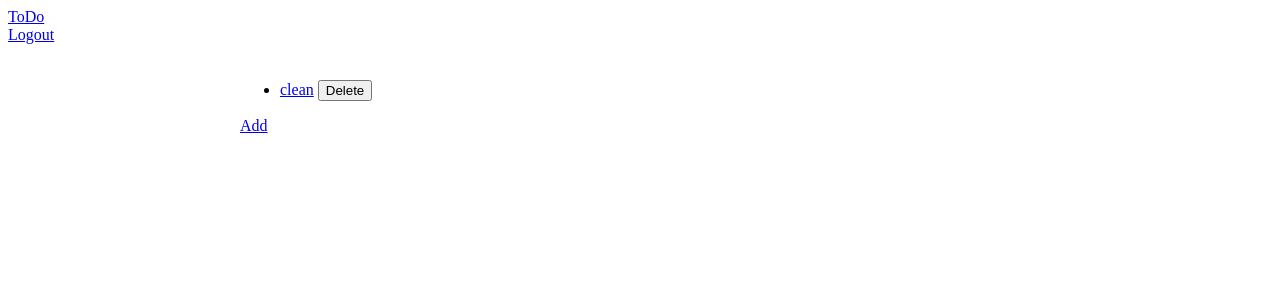
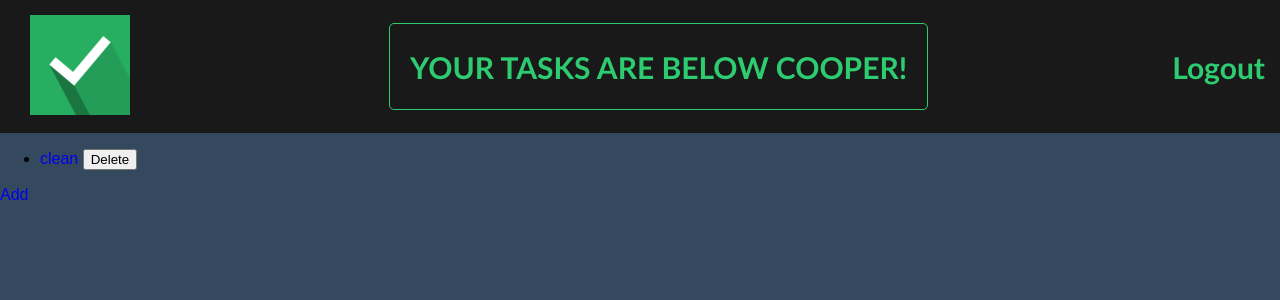
Before and after one commit to cooperWWrachow/ToDo-App-Django, a Django app: page / in a window 1280 px wide. Shown: the top 300 px of the page. Run offline with Django 4.2, Linux system fonts and the light colour scheme; a user stored in the database is signed in; data comes from the database, SQL or seed files in the repository; both versions use the stored data as it was after the commit.

Commit message:
Register, navbar
Updated register page along with navbar inside of main.html

```diff
--- a/Todo App/myapp/todo/static/todo/style.css
+++ b/Todo App/myapp/todo/static/todo/style.css
@@ -1,5 +1,58 @@
-.container {
-    max-width: 800px; /* Adjust max-width as needed */
-    margin: 0 auto;
-    padding: 20px;
+/* Main/Navbar */
+
+*{
+    text-decoration: none;
 }
+
+body {
+    margin: 0;
+    padding: 0;
+    font-family: sans-serif;
+    background: #34495e;
+}
+
+.navbar{
+    background: #191919;
+    font-family: calibri;
+    padding-right: 15px;
+    padding-left: 15px;
+}
+
+.navdiv{
+    display: flex;
+    align-items: center;
+    justify-content: space-between;
+}
+
+.logo a img{
+    width: 100px;
+    height: 100px;
+    padding: 15px;
+}
+
+.welcome{
+    border: 1px solid #2ecc71;
+    border-radius: 5px;
+    align-content: center;
+}
+
+.welcome h2{
+    color: #2ecc71;
+    text-transform: uppercase;
+    font-weight: 600;
+    font-size: 30px;
+    padding-left: 20px;
+    padding-right: 20px;
+}
+
+.logout a{
+    color: #2ecc71;
+    font-weight: 600;
+    font-size: 30px;
+    border-bottom: 2px solid transparent;
+    /* padding-right: 30px; */
+}
+
+.logout a:hover{
+    border-bottom-color: #2ecc71;
+}
--- a/Todo App/myapp/todo/templates/todo/login.html
+++ b/Todo App/myapp/todo/templates/todo/login.html
@@ -4,7 +4,7 @@
 <html lang="en">
 <head>
     <meta charset="UTF-8">
-    <title>Todo Login</title>
+    <title>ToDo Login</title>
     <link rel="stylesheet" href="{% static 'todo/registration.css' %}">
 </head>
 <body>
--- a/Todo App/myapp/todo/templates/todo/main.html
+++ b/Todo App/myapp/todo/templates/todo/main.html
@@ -11,23 +11,24 @@
 </head>
 <body>
 
-    <div class="navbar">
-        <a href="{% url 'todo:task' %}">ToDo</a>
-    </div>
+    <nav class="navbar">
+        <div class="navdiv">
+            <div class="logo">
+                <a href="{% url 'todo:task' %}">
+                    <img src="{% static 'todo/logo.png' %}">
+                </a>
+            </div>
+            <div class="welcome">
+                <h2>Your tasks are below {{ user.username }}!</h2>
+            </div>
 
-    {% if user.is_authenticated %}
-    <div>
-        <a href="{% url 'todo:logout' %}">Logout</a>
-    </div>
-    {% endif %}
-
-    {% if messages %}
-        {% for message in messages %}
-        <div>
-            {{ message }}
+            <div class="logout">
+                {% if user.is_authenticated %}
+                <a href="{% url 'todo:logout' %}">Logout</a>
+                {% endif %}
+            </div>
         </div>
-        {% endfor %}
-    {% endif %}
+    </nav>
 
     <div class="container">
         {% block body %}
@@ -35,5 +36,6 @@
         {% endblock %}
     </div>
 
+
 </body>
 </html>
--- a/Todo App/myapp/todo/urls.py
+++ b/Todo App/myapp/todo/urls.py
@@ -1,6 +1,6 @@
 from django.urls import path
 from django.contrib.auth import views as auth_views
-from .views import task, detail, create_task, update_task, delete_task, register
+from .views import task, detail, create_task, update_task, delete_task, RegisterPage
 
 app_name = 'todo'
 urlpatterns = [
@@ -13,7 +13,7 @@ urlpatterns = [
     #delete
     path('task/<int:pk>/delete', delete_task, name='delete-task'),
     # register
-    path('register/', register, name="register"),
+    path('register/', RegisterPage.as_view(), name="register"),
     #login
     path('login/', auth_views.LoginView.as_view(template_name='todo/login.html'), name='login'),
     #logout
--- a/Todo App/myapp/todo/views.py
+++ b/Todo App/myapp/todo/views.py
@@ -1,8 +1,11 @@
 from django.shortcuts import render, redirect
+from django.urls import reverse_lazy
 from .models import Task
 from .forms import TaskForm, RegisterForm
-from django.contrib import messages
 from django.contrib.auth.decorators import login_required
+from django.views.generic.edit import FormView
+from django.contrib.auth.forms import UserCreationForm
+from django.contrib.auth import login
 
 # Create your views here.
 
@@ -75,19 +78,13 @@ def delete_task(request, pk):
 
     return render(request, 'todo/item-delete.html', context)
 
+class RegisterPage(FormView):
+    template_name = 'todo/register.html'
+    form_class = RegisterForm
+    success_url = reverse_lazy('todo:task')
 
-def register(request):
-    if request.method =='POST':
-        form = RegisterForm(request.POST)
-        if form.is_valid():
-            form.save()
-            username = form.cleaned_data.get('username')
-            messages.success(request, f'Welcome {username}, your account is created!')
-            return redirect('todo:login')
-    else:
-        form = RegisterForm()
-
-    context = {
-        'form':form
-    }
-    return render(request, 'todo/register.html', context)
+    def form_valid(self, form):
+        user = form.save()
+        if user is not None:
+            login(self.request, user)
+        return super(RegisterPage, self).form_valid(form)
```
Also changed, not shown: Todo App/myapp/todo/static/todo/registration.css (+62 -0 lines), Todo App/myapp/todo/templates/todo/register.html (+44 -5 lines), Todo App/myapp/db.sqlite3, Todo App/myapp/todo/static/todo/logo.jpg (added), Todo App/myapp/todo/static/todo/logo.png (added).
